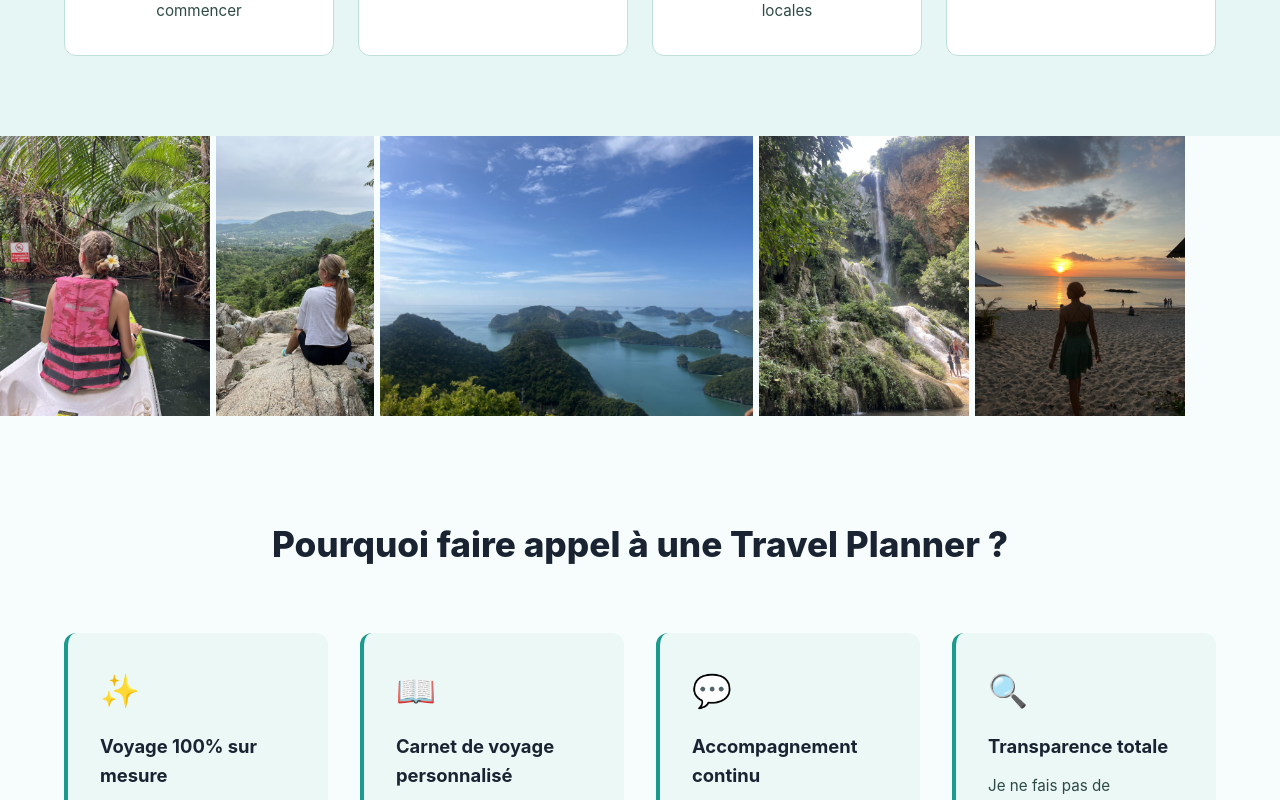
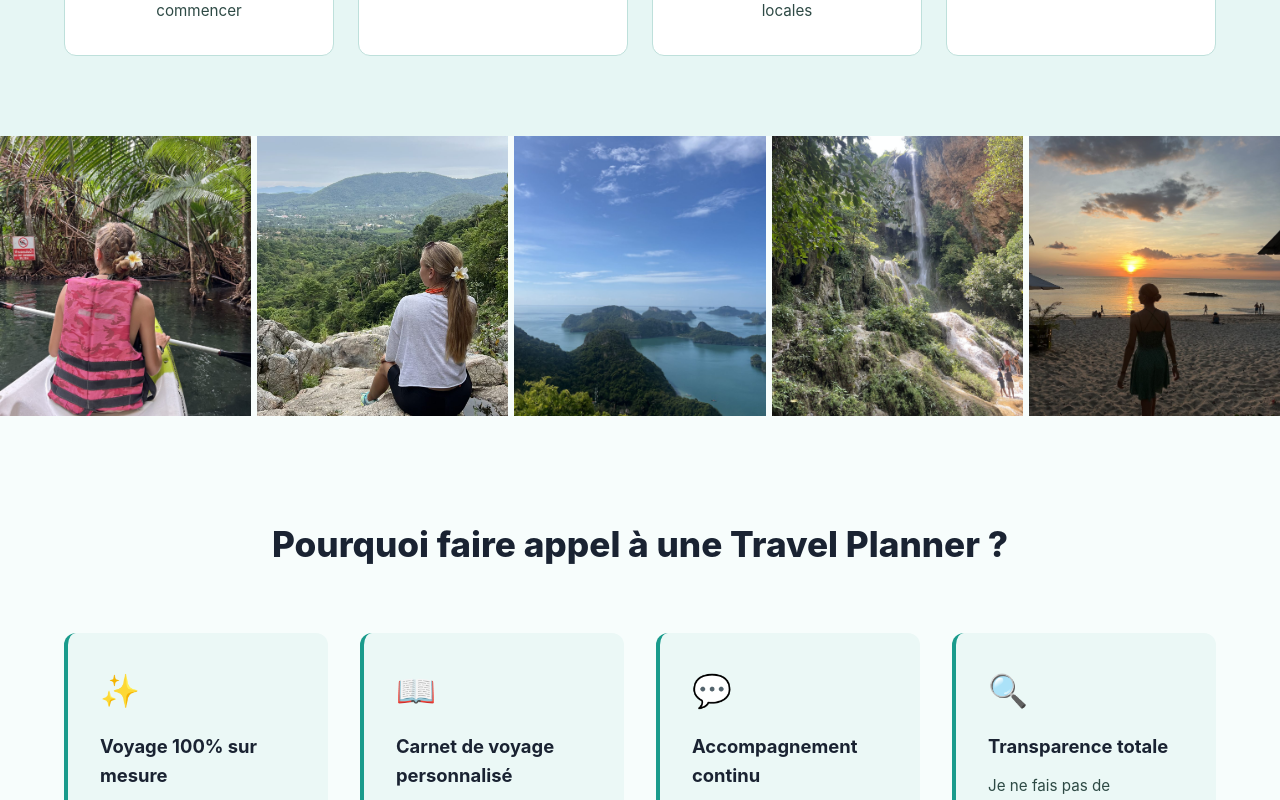
Before and after one commit to TheRemless/Site_Anais, a React (Vite) app: page / in a window 1280 px wide. Shown: the part 1760-2560 px from the top of the page. Built offline with nearby package versions, Linux system fonts and the light colour scheme.

Commit message:
Bug fix images home.

```diff
--- a/src/pages/Home.jsx
+++ b/src/pages/Home.jsx
@@ -1,4 +1,4 @@
-import { useState } from "react";
+import { useState, useEffect } from "react";
 import { Link } from "react-router-dom";
 import "../styles/home.css";
 
@@ -88,7 +88,29 @@ function TestimonialsCarousel({ testimonials }) {
   );
 }
 
+const STRIP_PHOTOS = [
+  { src: "/images/IMG_5519.jpg", alt: "Temple blanc, Chiang Rai" },
+  { src: "/images/FullSizeRender.jpg", alt: "Singe sur la plage, Krabi" },
+  { src: "/images/IMG_6424.jpg", alt: "Canal de Bangkok avec Bouddha doré" },
+  { src: "/images/IMG_9507.jpg", alt: "Rencontre avec un éléphant" },
+  { src: "/images/IMG_2016.jpg", alt: "Coucher de soleil sur la plage" },
+];
+
 export default function Home() {
+  const [lightbox, setLightbox] = useState(null); // index or null
+
+  function openLightbox(i) { setLightbox(i); }
+  function closeLightbox() { setLightbox(null); }
+  function prevPhoto(e) { e.stopPropagation(); setLightbox((lightbox - 1 + STRIP_PHOTOS.length) % STRIP_PHOTOS.length); }
+  function nextPhoto(e) { e.stopPropagation(); setLightbox((lightbox + 1) % STRIP_PHOTOS.length); }
+
+  // Close on Escape key
+  useEffect(() => {
+    function onKey(e) { if (e.key === "Escape") closeLightbox(); }
+    window.addEventListener("keydown", onKey);
+    return () => window.removeEventListener("keydown", onKey);
+  }, [lightbox]);
+
   return (
     <div className="home">
 
@@ -122,7 +144,7 @@ export default function Home() {
               <h2>Bienvenue ! Moi c'est Anaïs</h2>
               <p>
                 Je suis Travel Planner spécialisée en Thaïlande. Je vis en Thaïlande
-                depuis plus de 3 ans et j'aide les voyageurs francophones à organiser
+                depuis plus de 2 ans et j'aide les voyageurs francophones à organiser
                 leur séjour en toute simplicité et sérénité.
               </p>
               <p>
@@ -165,13 +187,34 @@ export default function Home() {
       {/* ============ PHOTO GALLERY STRIP ============ */}
       <section className="photo-strip">
         <div className="photo-strip-inner">
-          <img src="/images/IMG_5519.jpg" alt="Temple blanc, Chiang Rai" />
-          <img src="/images/FullSizeRender.jpg" alt="Singe sur la plage, Krabi" />
-          <img src="/images/IMG_6424.jpg" alt="Canal de Bangkok avec Bouddha doré" />
-          <img src="/images/IMG_9507.jpg" alt="Rencontre avec un éléphant" />
-          <img src="/images/IMG_2016.jpg" alt="Coucher de soleil sur la plage" />
+          {STRIP_PHOTOS.map((photo, i) => (
+            <div key={i} className="strip-photo-wrap" onClick={() => openLightbox(i)}>
+              <img src={photo.src} alt={photo.alt} />
+              <div className="strip-zoom-icon">
+                <svg viewBox="0 0 24 24" fill="none" stroke="currentColor" strokeWidth="2.5">
+                  <circle cx="11" cy="11" r="7"/>
+                  <line x1="16.5" y1="16.5" x2="22" y2="22"/>
+                  <line x1="11" y1="8" x2="11" y2="14"/>
+                  <line x1="8" y1="11" x2="14" y2="11"/>
+                </svg>
+              </div>
+            </div>
+          ))}
         </div>
       </section>
+
+      {/* ============ LIGHTBOX ============ */}
+      {lightbox !== null && (
+        <div className="lightbox-overlay" onClick={closeLightbox}>
+          <button className="lightbox-close" onClick={closeLightbox} aria-label="Fermer">✕</button>
+          <button className="lightbox-arrow lightbox-prev" onClick={prevPhoto} aria-label="Précédent">‹</button>
+          <div className="lightbox-content" onClick={e => e.stopPropagation()}>
+            <img src={STRIP_PHOTOS[lightbox].src} alt={STRIP_PHOTOS[lightbox].alt} />
+            <p className="lightbox-caption">{STRIP_PHOTOS[lightbox].alt}</p>
+          </div>
+          <button className="lightbox-arrow lightbox-next" onClick={nextPhoto} aria-label="Suivant">›</button>
+        </div>
+      )}
 
       {/* ============ POURQUOI MOI ============ */}
       <section className="why-me">
@@ -334,16 +377,6 @@ export default function Home() {
         </div>
       </section>
 
-      {/* ============ NEWSLETTER (MailerLite) ============ */}
-      <section className="newsletter">
-        <div className="container">
-          <h3>Prépare ton voyage avec confiance et sérénité</h3>
-          <p>J'ai créé une newsletter dans laquelle je partage régulièrement des nouveautés,
-            des promotions en avant-première, des conseils et astuces de voyage, ainsi que
-            mes meilleures adresses et recommandations locales. Aucun spam, promis !</p>
-          <div className="ml-embedded" data-form="Ew3n64"></div>
-        </div>
-      </section>
     </div>
   );
 }
--- a/src/styles/home.css
+++ b/src/styles/home.css
@@ -148,21 +148,24 @@
 }
 .photo-strip-inner {
   display: flex;
+  align-items: stretch;
   gap: 6px;
   height: 280px;
 }
 .strip-photo-wrap {
   position: relative;
-  flex: 1;
+  flex: 1 1 0;
   min-width: 0;
   cursor: pointer;
   overflow: hidden;
   transition: flex 0.4s ease;
 }
 .strip-photo-wrap:hover {
-  flex: 2;
+  flex: 2 1 0;
 }
 .strip-photo-wrap img {
+  position: absolute;
+  inset: 0;
   width: 100%;
   height: 100%;
   object-fit: cover;
@@ -745,7 +748,8 @@
 
   .card-side { display: none; }
   .card-center { width: 100%; }
-  .photo-strip-inner { height: 200px; }
+  .photo-strip-inner { height: 180px; }
+  .strip-photo-wrap { flex: 1 1 0; }
   .newsletter-form { flex-direction: column; }
 }
 
```
